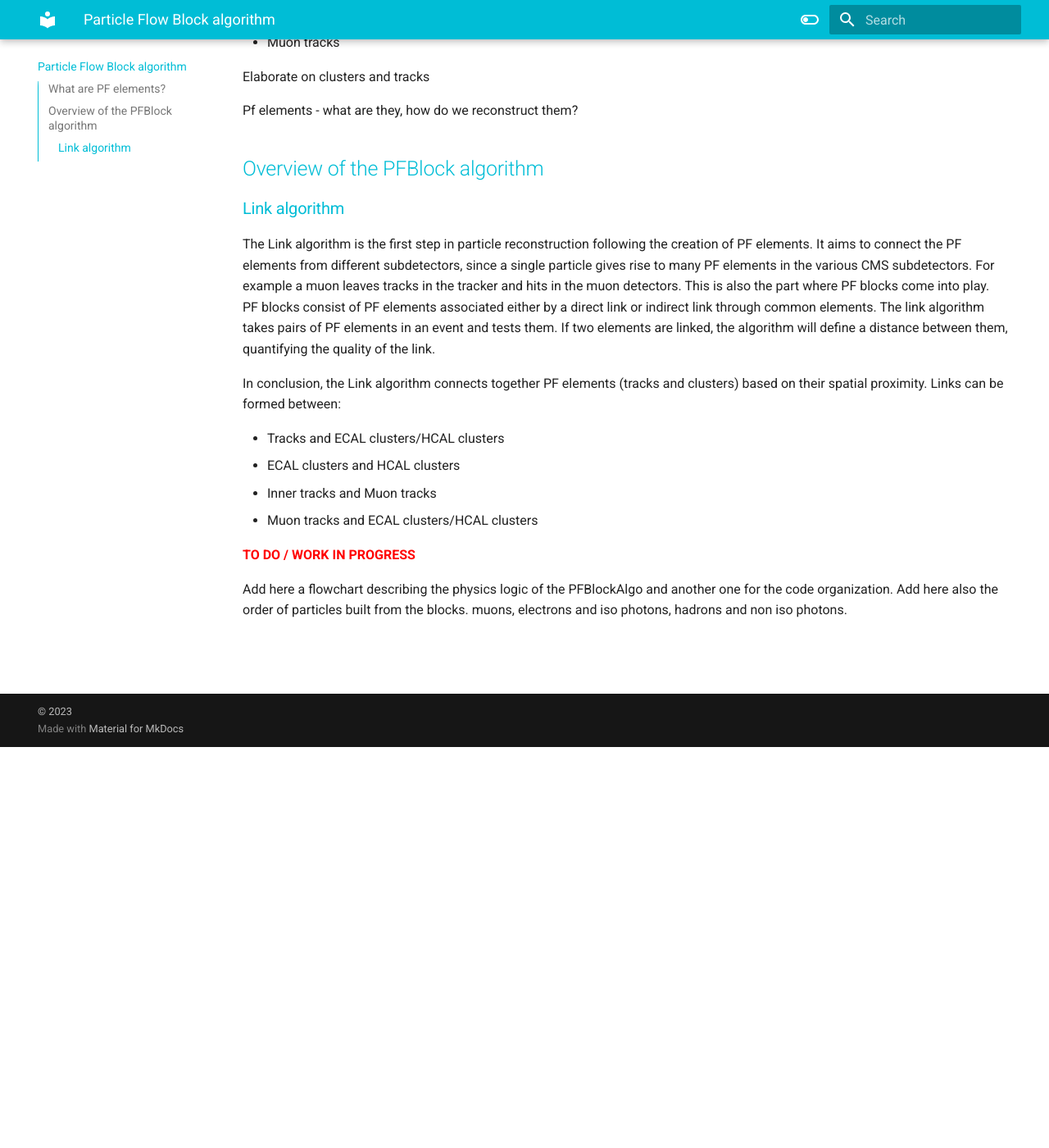
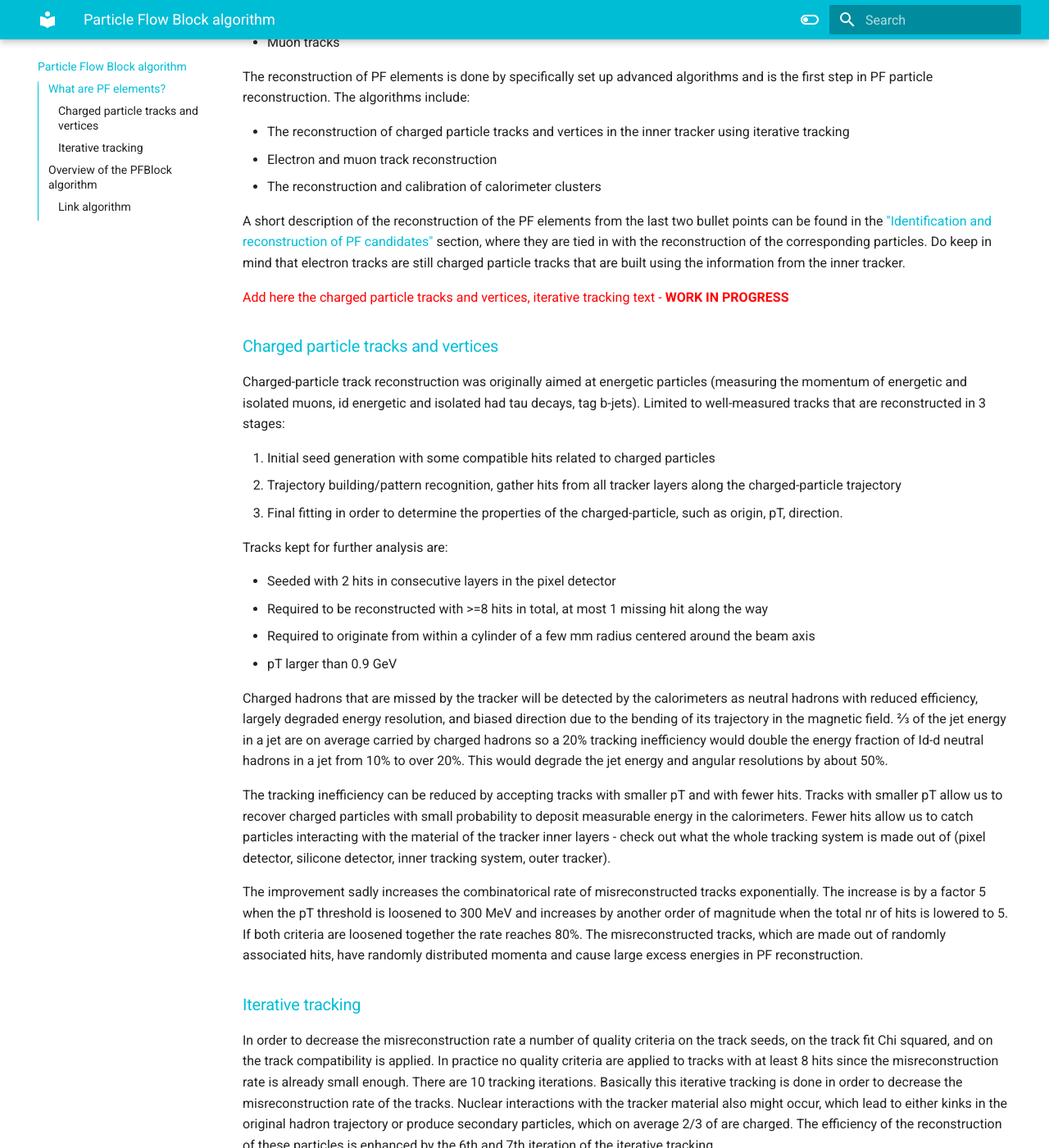
Before and after one commit to nseeba/PF-documentation, an MkDocs documentation site: the page built from docs/pfblock.md, in a window 1280 px wide and 1400 px high, scrolled down 489 px. Shown: the whole window at 82% size. Built offline with MkDocs 1.6.1 and Material for MkDocs 9.7.7, drawn with Linux system fonts in a browser that asks for light colours; some of the changed text lies outside the part shown.

Commit message:
PF elements

```diff
--- a/docs/pfblock.md
+++ b/docs/pfblock.md
@@ -5,21 +5,53 @@
 
 ##  <span style="color:#00bdd6">What are PF elements?</span>
 
-PF elements are the basic inputs for the PF algorithm. They can be divided into:
+PF elements are the basic inputs for the PFBlock algorithm. They can be divided into:
 
-  * Tracks from the inner tracker
+  * Charged particle tracks from the inner tracker
   * ECAL clusters
   * HCAL clusters
   * Muon tracks
 
-Elaborate on clusters and tracks
+The reconstruction of PF elements is done by specifically set up advanced algorithms and is the first step in PF particle reconstruction. The algorithms include:
 
-Pf elements - what are they, how do we reconstruct them?
+ * The reconstruction of charged particle tracks and vertices in the inner tracker using iterative tracking
+ * Electron and muon track reconstruction
+ * The reconstruction and calibration of calorimeter clusters
+
+ A short description of the reconstruction of the PF elements from the last two bullet points can be found in the ["Identification and reconstruction of PF candidates"](corepf.md#identification-and-reconstruction-of-pf-candidates) section, where they are tied in with the reconstruction of the corresponding particles. Do keep in mind that electron tracks are still charged particle tracks that are built using the information from the inner tracker.
+
+<span style="color:red">Add here the charged particle tracks and vertices, iterative tracking text - **WORK IN PROGRESS**</span>
+
+###  <span style="color:#00bdd6">Charged particle tracks and vertices</span>
+
+Charged-particle track reconstruction was originally aimed at energetic particles (measuring the momentum of energetic and isolated muons, id energetic and isolated had tau decays, tag b-jets). Limited to well-measured tracks that are reconstructed in 3 stages:
+
+  1. Initial seed generation with some compatible hits related to charged particles
+  2. Trajectory building/pattern recognition, gather hits from all tracker layers along the charged-particle trajectory
+  3. Final fitting in order to determine the properties of the charged-particle, such as origin, pT, direction.
+
+Tracks kept for further analysis are:
+
+  * Seeded with 2 hits in consecutive layers in the pixel detector
+  * Required to be reconstructed with >=8 hits in total, at most 1 missing hit along the way
+  * Required to originate from within a cylinder of a few mm radius centered around the beam axis
+  * pT larger than 0.9 GeV
+
+Charged hadrons that are missed by the tracker will be detected by the calorimeters as neutral hadrons with reduced efficiency, largely degraded energy resolution, and biased direction due to the bending of its trajectory in the magnetic field. ⅔ of the jet energy in a jet are on average carried by charged hadrons so a 20% tracking inefficiency would double the energy fraction of Id-d neutral hadrons in a jet from 10% to over 20%. This would degrade the jet energy and angular resolutions by about 50%.
+
+The tracking inefficiency can be reduced by accepting tracks with smaller pT and with fewer hits. Tracks with smaller pT allow us to recover charged particles with small probability to deposit measurable energy in the calorimeters. Fewer hits allow us to catch particles interacting with the material of the tracker inner layers - check out what the whole tracking system is made out of (pixel detector, silicone detector, inner tracking system, outer tracker).
+
+The improvement sadly increases the combinatorical rate of misreconstructed tracks exponentially. The increase is by a factor 5 when the pT threshold is loosened to 300 MeV and increases by another order of magnitude when the total nr of hits is lowered to 5. If both criteria are loosened together the rate reaches 80%. The misreconstructed tracks, which are made out of randomly associated hits, have randomly distributed momenta and cause large excess energies in PF reconstruction.
+
+###  <span style="color:#00bdd6">Iterative tracking</span>
+In order to decrease the misreconstruction rate a number of quality criteria on the track seeds, on the track fit Chi squared, and on the track compatibility  is applied. In practice no quality criteria are applied to tracks with at least 8 hits since the misreconstruction rate is already small enough.
+There are 10 tracking iterations. Basically this iterative tracking is done in order to decrease the misreconstruction rate of the tracks. Nuclear interactions with the tracker material also might occur, which lead to either kinks in the original hadron trajectory or produce secondary particles, which on average 2/3 of are charged. The efficiency of the reconstruction of these particles is enhanced by the 6th and 7th iteration of the iterative tracking.
+
 
 ##  <span style="color:#00bdd6">Overview of the PFBlock algorithm</span>
 
 ###  <span style="color:#00bdd6">Link algorithm</span>
-The Link algorithm is the first step in particle reconstruction following the creation of PF elements. It aims to connect the PF elements from different subdetectors, since a single particle gives rise to many PF elements in the various CMS subdetectors. For example a muon leaves tracks in the tracker and hits in the muon detectors. This is also the part where PF blocks come into play.
+The Link algorithm is the next step in particle reconstruction following the creation of PF elements. It aims to connect the PF elements from different subdetectors, since a single particle gives rise to many PF elements in the various CMS subdetectors. For example a muon leaves tracks in the tracker and hits in the muon detectors. This is also the part where PF blocks come into play.
 <br>
 PF blocks consist of PF elements associated either by a direct link or indirect link through common elements. The link algorithm takes pairs of PF elements in an event and tests them. If two elements are linked, the algorithm will define a distance between them, quantifying the quality of the link.
 
```
Also changed, not shown: docs/index.md (+1 -2 lines).
